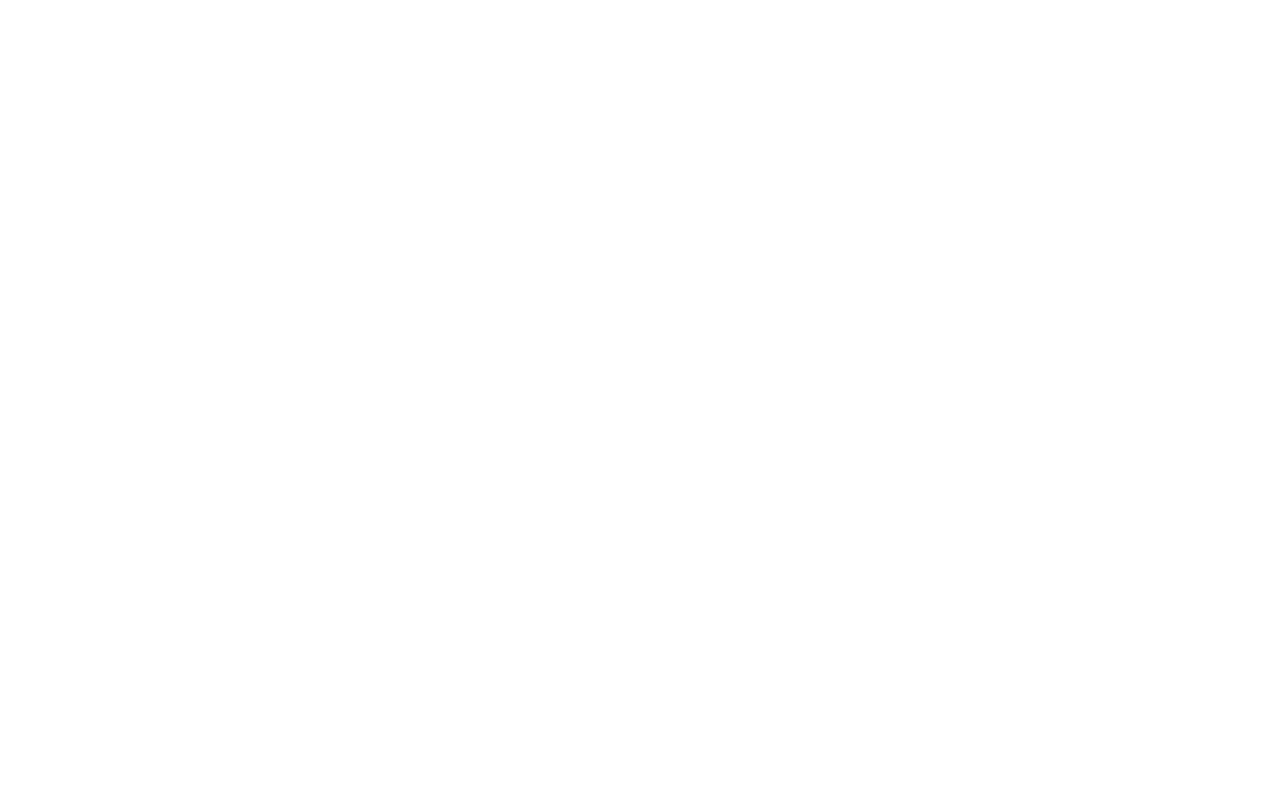
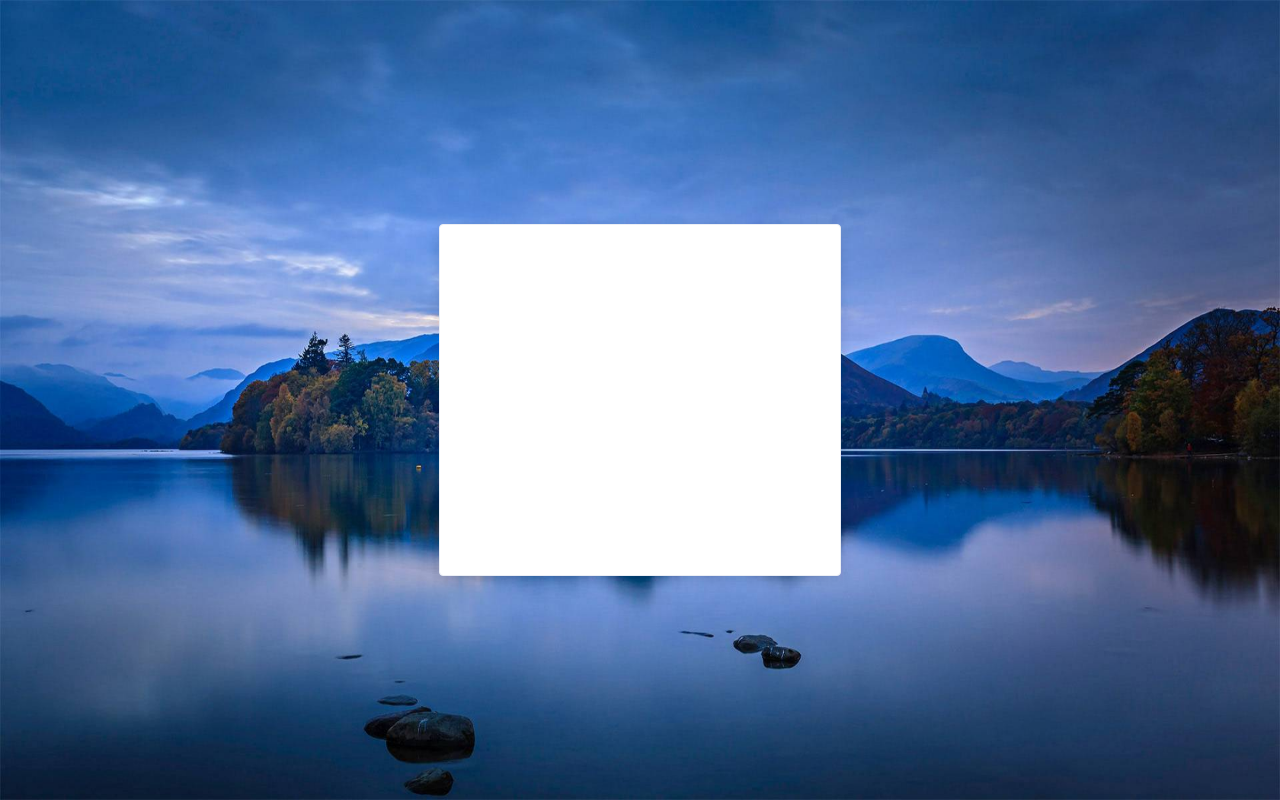
Before and after one commit to rzclzx/wvue, a Vue app: page /login in a window 1280 px wide. Built offline with nearby package versions, Linux system fonts and the light colour scheme.

Commit message:
feat：login

```diff
--- a/src/router/index.js
+++ b/src/router/index.js
@@ -7,6 +7,12 @@
   mode: 'history',
   routes: [
     {
+      path: '/login',
+      meta: { title: '登录', noCache: true },
+      component: resolve => require(['@/views/login/index'], resolve),
+      hidden: true
+    },
+    {
       path: '/',
       name: 'Index',
       component: resolve => require(['@/views/main/index'], resolve)
--- a/src/styles/public.less
+++ b/src/styles/public.less
@@ -1,3 +1,31 @@
-.app-container {
-  margin: 20px 20px;
+@gray0:#FAFAFA;
+.flex(@item,@iswrap,@justify,@align){
+  display: flex;
+  flex-flow: @item @iswrap;
+  justify-content: @justify;
+  align-items: @align;
 }
+.flex(@justify,@align){
+  display: flex;
+  flex-flow: row nowrap;
+  justify-content: @justify;
+  align-items: @align;
+}
+.flex-start-center{
+  .flex(flex-start, center);
+}
+.flex-wrap-center{
+  .flex(row, wrap, flex-start, center);
+}
+.flex-center-center{
+  .flex(center, center);
+}
+.flex-between-center{
+  .flex(space-between, center);
+}
+.flex-around-center{
+  .flex(space-around, center);
+}
+.flex-end-center{
+  .flex(flex-end, center);
+}
--- /dev/null
+++ b/src/views/login/index.vue
@@ -0,0 +1,46 @@
+<template>
+  <div class="login" :style="`background-image:url('${back}')`">
+    <el-card class="login-form">
+
+    </el-card>
+  </div>
+</template>
+
+<script>
+import { getDepts } from '@/api/login'
+import Background from '@/assets/images/back.jpg'
+export default {
+  data() {
+    return {
+      back: Background
+    }
+  },
+  computed: {
+
+  },
+  created() {
+
+  },
+  methods: {
+
+  }
+}
+</script>
+
+<style lang="less" scoped>
+  .login {
+    width: 100%;
+    height: 100vh;
+    background-size:100% 100%;
+    background-repeat:no-repeat;
+    background-attachment: fixed;
+  }
+  .login-form {
+    width: 400px;
+    height: 350px;
+    position: fixed;
+    top: 50%;
+    left: 50%;
+    transform: translate(-50%, -50%);
+  }
+</style>
```
Also changed, not shown: src/assets/images/back.jpg (added), src/assets/images/tu.jpg (deleted).
